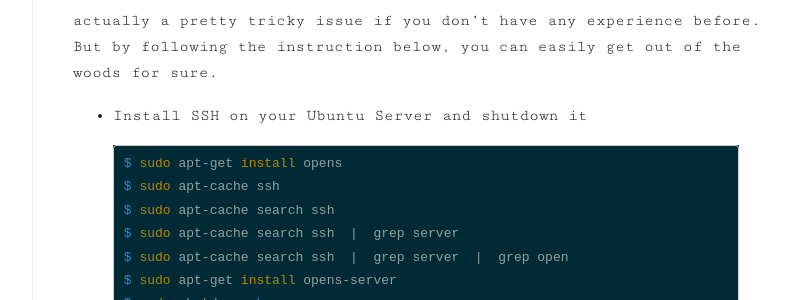
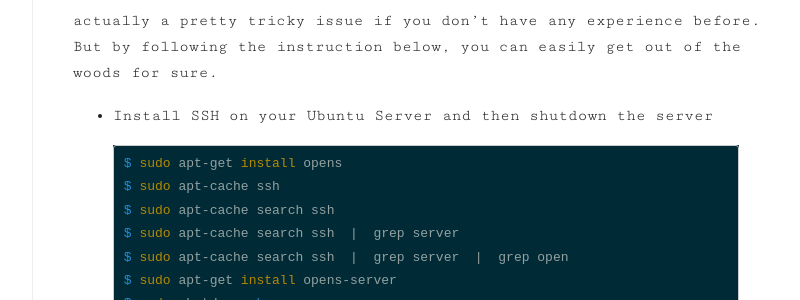
Before and after one commit to crabcanon/crabcanon.github.com, a Jekyll site: the page built from _posts/2014-06-18-setting-up-ruby-on-rails-with-virtualbox-sshfs.md, in a window 1280 px wide and 900 px high, scrolled down 3469 px. Shown: the part 153-453 px from the top of the window, without its empty margins (301-1101 px from the left). Built offline with Jekyll 4.4.1, drawn with Linux system fonts in a browser that asks for light colours; comment, search, counter and statistics services are not loaded.

Commit message:
Update Blog

```diff
--- a/_posts/2014-06-18-setting-up-ruby-on-rails-with-virtualbox-sshfs.md
+++ b/_posts/2014-06-18-setting-up-ruby-on-rails-with-virtualbox-sshfs.md
@@ -148,7 +148,7 @@ $ thin start --ssl
 
 Because we are not able to develop or test the webapp in a place (Ubuntu Server) where IDEs and browsers don't exist, we have to connect the virtual Ubuntu Server with Mac OS so that all the resources of our computer can be utilized. For example, how to use your favourite [RubyMine](https://www.jetbrains.com/ruby/), [Sublime Text](http://www.sublimetext.com/) or [Atom](https://atom.io/) installed on your Mac to develop a webapp deployed on the virtual Ubuntu Server and meanwhile how to preview or test it on local browsers like Safari, Chrome or Firefox? This is actually a pretty tricky issue if you don't have any experience before. But by following the instruction below, you can easily get out of the woods for sure.
 
-* Install SSH on your Ubuntu Server and shutdown it
+* Install SSH on your Ubuntu Server and then shutdown the server
 
 {% highlight bash %}
 $ sudo apt-get install opens
```
